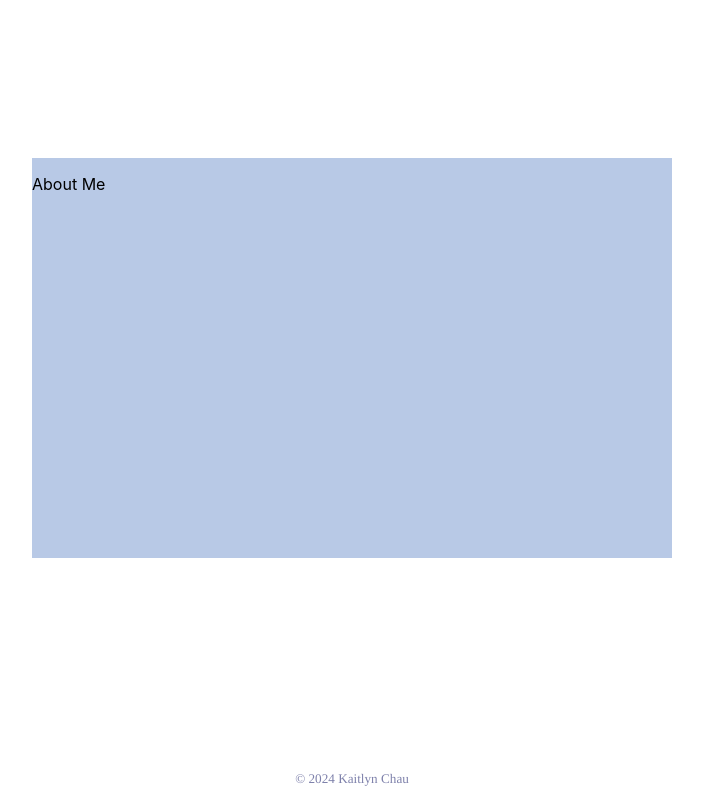
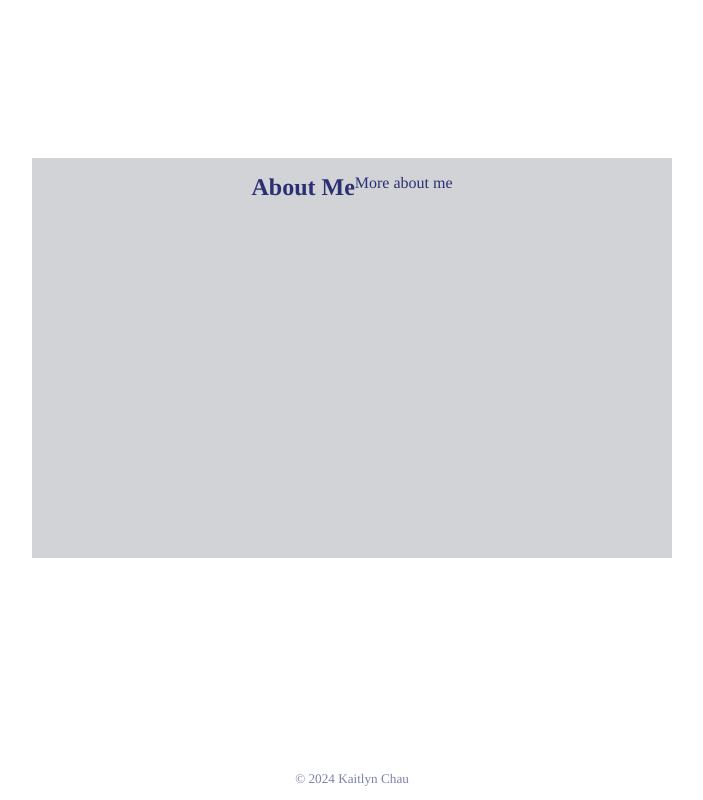
Before and after one commit to kaitchau/kaitchau.github.io, a React (Create React App) app in the folder client/: page / in a window 1280 px wide. Shown: the part 842-1642 px from the top of the page, without its empty margins (288-991 px from the left). Built offline with nearby package versions, Linux system fonts and the light colour scheme.

Commit message:
edited about

```diff
--- a/client/src/components/About.js
+++ b/client/src/components/About.js
@@ -1,8 +1,11 @@
+import '../stylesheets/About.css';
+
 export default function About() {
     return (
-        <div style={{height:'100vh', width:'100%', display:'flex', justifyContent:'center', alignItems:'center'}}>
-            <div style={{background:'#b8c9e6', width:'50%', height:'50%'}}>
-                <p>About Me</p>
+        <div className="about-container">
+            <div className='about'>
+                <h1>About Me</h1>
+                <p>More about me</p>
             </div>
         </div>
     );
--- /dev/null
+++ b/client/src/stylesheets/About.css
@@ -0,0 +1,27 @@
+.about-container {
+    height: 100vh;
+    width: 100%;
+    display: flex;
+    justify-content: center;
+    align-items: center;
+}
+
+.about {
+    background: rgba(165, 168, 173, 0.5);
+    width: 50%;
+    height: 50%;
+    display: flex;
+    justify-content: center;
+}
+
+.about h1 {
+    font-size: 1.5em;
+    font-family: Minion Pro,Times,serif;
+    color: #2b3072;
+}
+
+.about p {
+    font-size: 1em;
+    font-family: Minion Pro,Times,serif;
+    color: #2b3072;
+}
```
